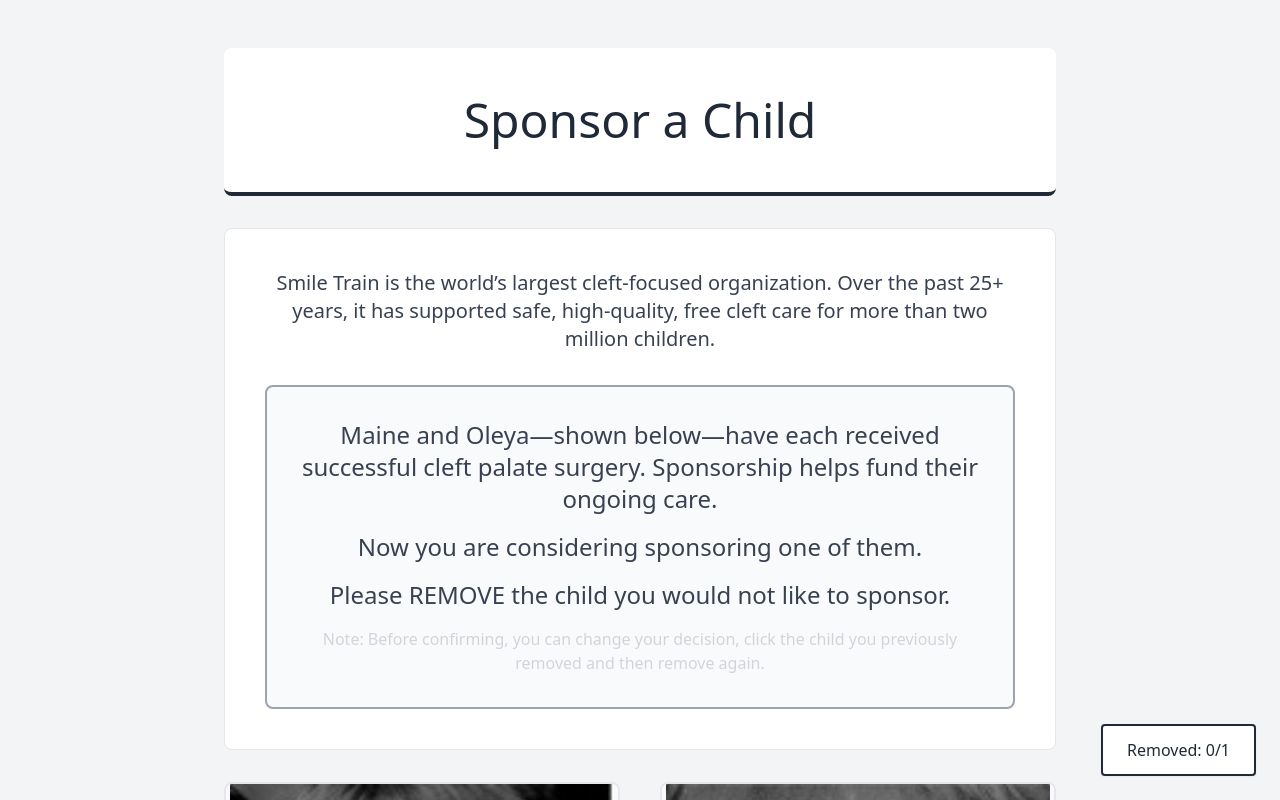
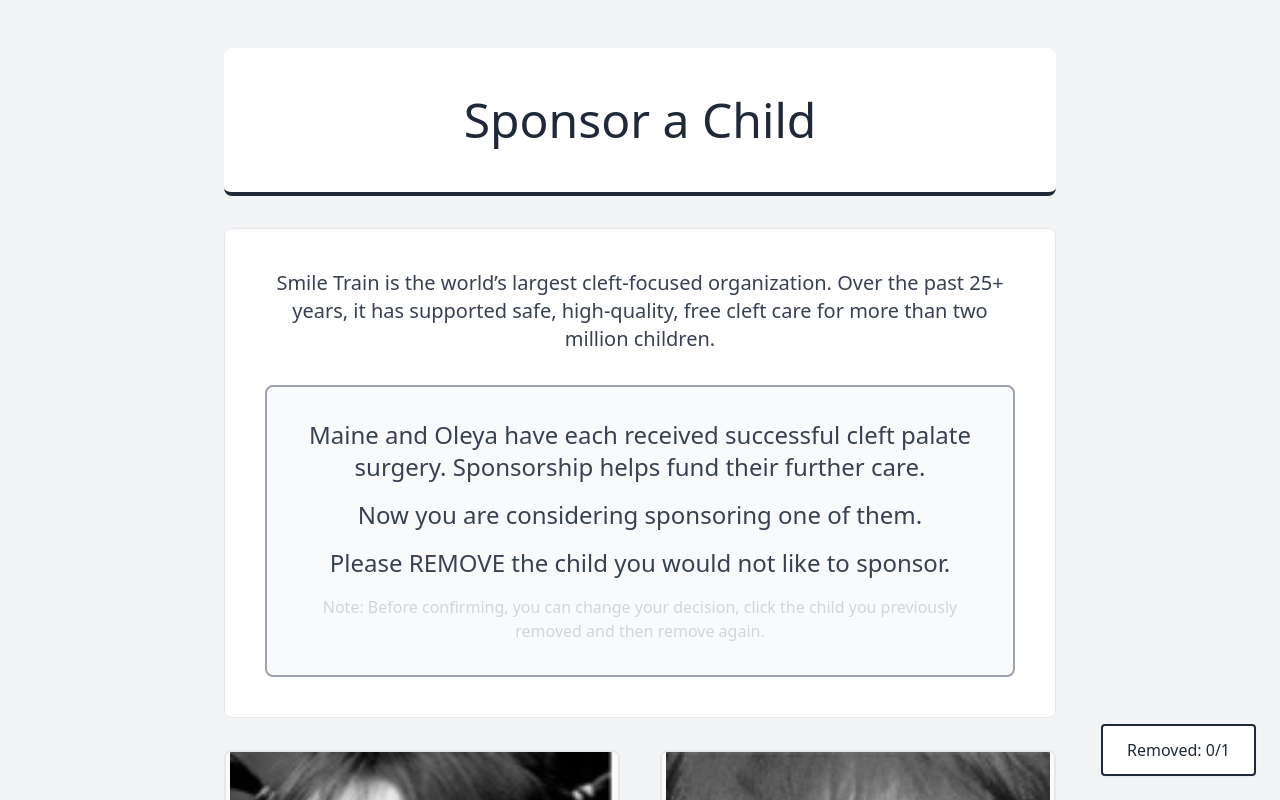
Before and after one commit to NickLauHL/charityrr, a React (Create React App) app: page / in a window 1280 px wide. Shown: the top 800 px of the page. Built offline with nearby package versions, Linux system fonts and the light colour scheme.

Commit message:
Update CharityExperiment.js

```diff
--- a/src/CharityExperiment.js
+++ b/src/CharityExperiment.js
@@ -267,7 +267,7 @@ const ChildSponsorshipExperiment = () => {
               {/* 高亮指示框 */}
               <div className="bg-gray-50 border-2 border-gray-400 rounded-lg p-6 sm:p-8 text-center mt-8">
                 <h3 className="text-gray-700 text-xl sm:text-2xl font-medium mb-4">
-                  Maine and Oleya—shown below—have each received successful cleft palate surgery. Sponsorship helps fund their ongoing care.
+                  Maine and Oleya have each received successful cleft palate surgery. Sponsorship helps fund their further care.
                 </h3>
                 <p className="text-gray-700 text-xl sm:text-2xl font-medium mb-4">
                   Now you are considering sponsoring one of them.
```
